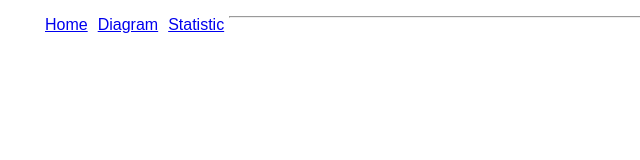
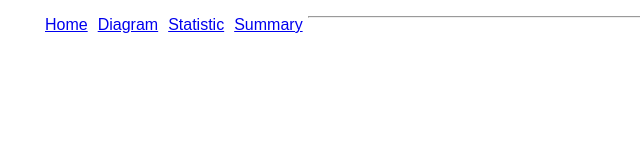
Before and after one commit to zhenqing/apidemo, a React (Create React App) app: page /summary in a window 1280 px wide. Shown: the top 160 px of the page, without its empty margins (0-640 px from the left). Built offline with nearby package versions, Linux system fonts and the light colour scheme; no server answers.

Commit message:
add chart

```diff
--- a/package.json
+++ b/package.json
@@ -4,8 +4,10 @@
   "private": true,
   "dependencies": {
     "axios": "^0.17.0",
+    "chart.js": "^2.7.1",
     "chroma-js": "^1.3.4",
     "react": "^16.0.0",
+    "react-chartjs-2": "^2.6.4",
     "react-dom": "^16.0.0",
     "react-router-dom": "^4.2.2",
     "react-scripts": "0.9.5",
--- a/src/App.js
+++ b/src/App.js
@@ -4,6 +4,7 @@ import {BrowserRouter as Router, Route, Link} from 'react-router-dom';
 import AccountLog from "./components/AccountLog";
 import Statistic from "./components/Statistic";
 import Diagram from "./components/Diagram";
+import Summary from "./components/Summary";
 class App extends Component {
   render() {
     return (
@@ -14,6 +15,7 @@ class App extends Component {
                         <li><Link to="/">Home</Link></li>
                         <li><Link to="/diagram">Diagram</Link></li>
                         <li><Link to="/statistic">Statistic</Link></li>
+                        <li><Link to="/summary">Summary</Link></li>
                     </ul>
 
                     <hr/>
@@ -21,6 +23,7 @@ class App extends Component {
                     <Route exact path="/" component={AccountLog}/>
                     <Route path="/diagram" component={Diagram}/>
                     <Route path="/statistic" component={Statistic}/>
+                    <Route path="/summary" component={Summary}/>
                     <Route path="/accounthistory/:account" render={() => <h1>diagram</h1>}/>
                 </div>
             </Router>
--- /dev/null
+++ b/src/components/Summary.js
@@ -0,0 +1,28 @@
+import React, {Component} from 'react';
+import {Bar, Line, Pie} from 'react-chartjs-2';
+var api = require('../../utils/api.js');
+export default class Chart extends Component {
+    constructor() {
+        super();
+        this.state = {
+            account: "",
+            country: "",
+            account_name: "",
+            data: []
+        }
+    }
+    componentDidMount () {
+        api.fetchStatusStatistic(this.state.account, this.state.country, this.state.account_name)
+            .then(function (res) {
+                this.setState({data: res});
+            }.bind(this));
+
+    }
+    render() {
+        return (
+            <div className="chart">
+                <Pie data={this.state.data} />
+            </div>
+        )
+    }
+}
--- a/utils/api.js
+++ b/utils/api.js
@@ -9,7 +9,7 @@ module.exports = {
             });
     },
     fetchStatusStatistic: function(account, country, account_name) {
-        var encodeURI = window.encodeURI('http://localhost:3002/api/v1/account_logs/statistic?country=' + country + '&account=' + account + '&account_name=' + account_name +'&access_token=b41127cf658eeb348ebc5a9513826bb0')
+        var encodeURI = window.encodeURI('http://a9test.ibport.com/api/v1/account_logs/statistic?country=' + country + '&account=' + account + '&account_name=' + account_name +'&access_token=b41127cf658eeb348ebc5a9513826bb0')
         return axios.get(encodeURI)
             .then(function (response) {
                 return response.data;
```
